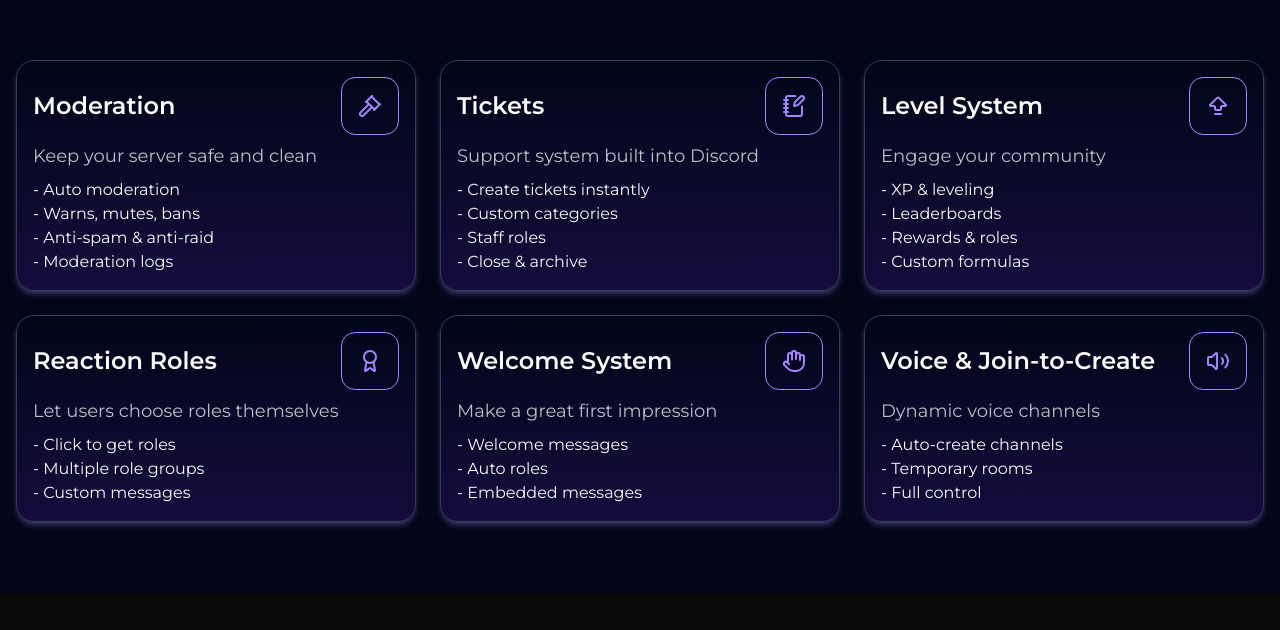
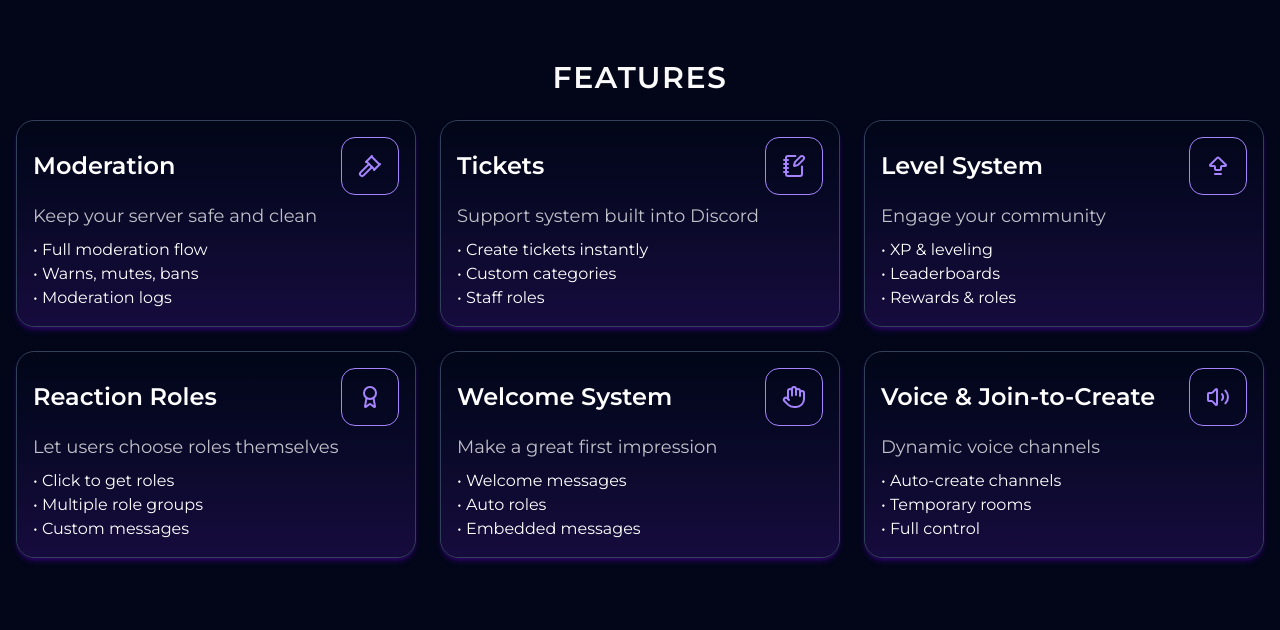
Before and after one commit to L3gvccy/AstraCord, a React (Vite) app in the folder apps/client/: page / in a window 1280 px wide. Shown: the part 814-1444 px from the top of the page. Before the commit the page ends 1408 px from the top, so only its background shows below. Built offline with nearby package versions, Linux system fonts and the light colour scheme.

Commit message:
Feature items animations

```diff
--- a/apps/client/src/pages/landing/components/body/landing-body.tsx
+++ b/apps/client/src/pages/landing/components/body/landing-body.tsx
@@ -1,4 +1,13 @@
-import { ArrowBigUpDash, Award, Gavel, Hand, NotebookPen, PhoneCall, PhoneOutgoing, Volume2 } from "lucide-react";
+import {
+  ArrowBigUpDash,
+  Award,
+  Gavel,
+  Hand,
+  NotebookPen,
+  PhoneCall,
+  PhoneOutgoing,
+  Volume2,
+} from "lucide-react";
 import React from "react";
 import { motion } from "framer-motion";
 
@@ -21,92 +30,78 @@
       icon: <Gavel size={24} />,
       title: "Moderation",
       desc: "Keep your server safe and clean",
-      items: [
-        "Auto moderation",
-        "Warns, mutes, bans",
-        "Anti-spam & anti-raid",
-        "Moderation logs",
-      ],
+      items: ["Full moderation flow", "Warns, mutes, bans", "Moderation logs"],
     },
     {
       icon: <NotebookPen size={24} />,
       title: "Tickets",
       desc: "Support system built into Discord",
-      items: [
-        "Create tickets instantly",
-        "Custom categories",
-        "Staff roles",
-        "Close & archive",
-      ],
+      items: ["Create tickets instantly", "Custom categories", "Staff roles"],
     },
     {
       icon: <ArrowBigUpDash size={24} />,
       title: "Level System",
       desc: "Engage your community",
-      items: [
-        "XP & leveling",
-        "Leaderboards",
-        "Rewards & roles",
-        "Custom formulas",
-      ],
+      items: ["XP & leveling", "Leaderboards", "Rewards & roles"],
     },
     {
       icon: <Award size={24} />,
       title: "Reaction Roles",
       desc: "Let users choose roles themselves",
-      items: [
-        "Click to get roles",
-        "Multiple role groups",
-        "Custom messages",
-      ],
+      items: ["Click to get roles", "Multiple role groups", "Custom messages"],
     },
     {
       icon: <Hand size={24} />,
       title: "Welcome System",
       desc: "Make a great first impression",
-      items: [
-        "Welcome messages",
-        "Auto roles",
-        "Embedded messages",
-      ],
+      items: ["Welcome messages", "Auto roles", "Embedded messages"],
     },
     {
       icon: <Volume2 size={24} />,
       title: "Voice & Join-to-Create",
       desc: "Dynamic voice channels",
-      items: [
-        "Auto-create channels",
-        "Temporary rooms",
-        "Full control",
-      ],
+      items: ["Auto-create channels", "Temporary rooms", "Full control"],
     },
   ];
   return (
     <div className="flex flex-col w-full gap-12 py-12 items-center">
       <div className="flex flex-col w-full gap-6 items-center">
+        <motion.p
+          initial="hidden"
+          whileInView="visible"
+          viewport={{ once: true, amount: 0.2 }}
+          variants={fadeUp}
+          className="text-3xl font-semibold tracking-wider uppercase"
+        >
+          Features
+        </motion.p>
         <div className="grid grid-cols-1 md:grid-cols-3 gap-6 w-full">
           {features.map((feature, i) => (
             <motion.div
+              key={feature.title}
               initial="hidden"
               whileInView="visible"
-              custom={i + 1}
+              custom={i}
               viewport={{ once: true, amount: 0.2 }}
               variants={fadeUp}
-              className="flex flex-col w-full gap-2 p-4 group rounded-2xl border border-slate-700 bg-size-[100%_200%] bg-linear-180 from-slate-950 to-violet-950 shadow-md shadow-violet-400/30 bg-top hover:bg-bottom transition-transform hover:-translate-y-1 transition-all duration-300"
             >
-              <div className="flex justify-between items-center">
-                <p className="text-2xl font-semibold">{feature.title}</p>
-                <div className="flex w-fit p-4 rounded-xl border border-violet-400 text-violet-400 group-hover:bg-violet-400/20 transition-all duration-300">
-                  {feature.icon}
+              <div className="flex flex-col w-full gap-2 p-4 group rounded-2xl border border-slate-700 bg-size-[100%_200%] bg-linear-180 from-slate-950 to-violet-950 shadow-md shadow-violet-700/30 bg-top hover:bg-bottom hover:-translate-y-1 transition-all duration-300">
+                <div className="flex justify-between items-center">
+                  <p className="text-2xl text-white font-semibold">
+                    {feature.title}
+                  </p>
+                  <div className="flex w-fit p-4 rounded-xl border border-violet-400 text-violet-400 group-hover:bg-violet-400/20 transition-all duration-300">
+                    {feature.icon}
+                  </div>
                 </div>
-              </div>
 
-              <p className="text-[18px] opacity-75">{feature.desc}</p>
+                <p className="text-[18px] text-white/75">{feature.desc}</p>
 
-              <div className="flex flex-col">
-                {feature.items.map((item) => (
-                  <p>- {item}</p>
-                ))}
+                <ul className="flex flex-col text-white">
+                  {feature.items.map((item, index) => (
+                    <li key={index}>• {item}</li>
+                  ))}
+                </ul>
               </div>
             </motion.div>
           ))}
```
